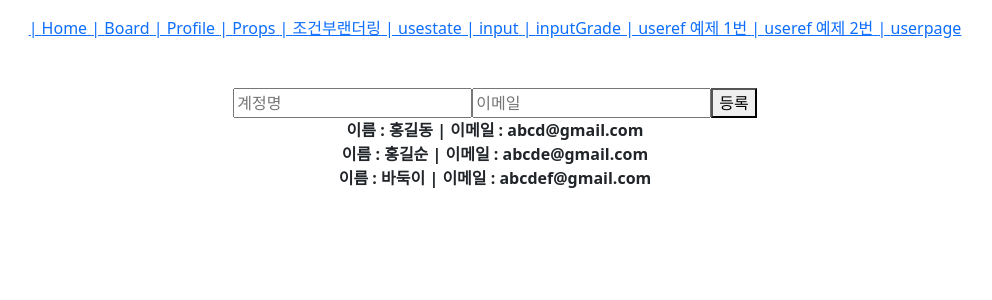
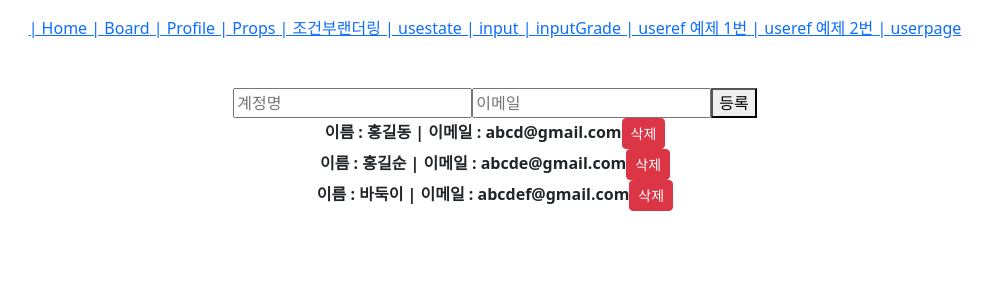
Before and after one commit to sungmoo0608/react-vite-psm-example, a React (Vite) app: page /userpage in a window 1280 px wide. Shown: the top 300 px of the page, without its empty margins (145-1137 px from the left). Built offline with nearby package versions, Linux system fonts and the light colour scheme.

Commit message:
삭제 완료

```diff
--- a/src/components/UserList.jsx
+++ b/src/components/UserList.jsx
@@ -1,21 +1,27 @@
 import React from 'react'
 
-const User = ({ user }) => {
+const User = ({ user, onRemove }) => {
   return (
     <div>
       <b>
         {' '}
         이름 : {user.username} | 이메일 : {user.email}
+        <button
+          className="btn btn-danger btn-sm"
+          onClick={() => onRemove(user.id)}
+        >
+          삭제
+        </button>
       </b>
     </div>
   )
 }
 
-const UserList = ({ users }) => {
+const UserList = ({ users, onRemove }) => {
   return (
     <div>
       {users.map((user) => (
-        <User user={user} key={user.id} />
+        <User onRemove={onRemove} user={user} key={user.id} />
       ))}
     </div>
   )
--- a/src/pages/UserCrudPage.jsx
+++ b/src/pages/UserCrudPage.jsx
@@ -56,6 +56,12 @@
     nextId.current += 1
   }
 
+  const onRemove = (id) => {
+    // user.id 가 파라미터로 일치하지 않는 원소만 추출해서 새로운 배열을 만듬
+    // = user.id 가 id 인 것을 제거함
+    setUsers(users.filter((user) => user.id !== id))
+  }
+
   return (
     <div className="text-center mt-5">
       <CreateUser
@@ -64,7 +70,7 @@
         onChange={onChange}
         onCreate={onCreate}
       />
-      <UserList users={users}></UserList>
+      <UserList users={users} onRemove={onRemove}></UserList>
     </div>
   )
 }
```
